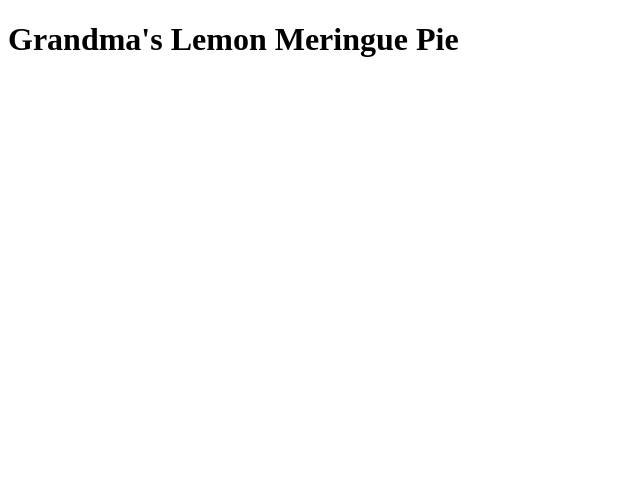
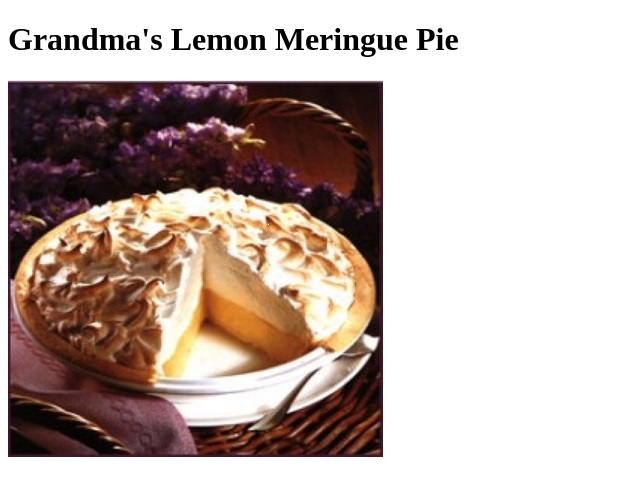
Before and after one commit to BGHIMIRE003/firstwebpage, a plain HTML site: page index.html in a window 1280 px wide. Shown: the whole page, without its empty margins (0-640 px from the left). Drawn offline with Linux system fonts and the light colour scheme; files whose address does not match are found by name.

Commit message:
Added Pie image under first heading

```diff
--- a/index.html
+++ b/index.html
@@ -7,7 +7,6 @@
 </head>
 <body>
     <h1>Grandma's Lemon Meringue Pie</h1>
-
-
+    <img src="C:\Users\buddh\Desktop\2023webpage\firstwebpage\images\pieimage.jpg">
 </body>
 </html>
```
Also changed, not shown: images/Pieimage.jpg (added).
